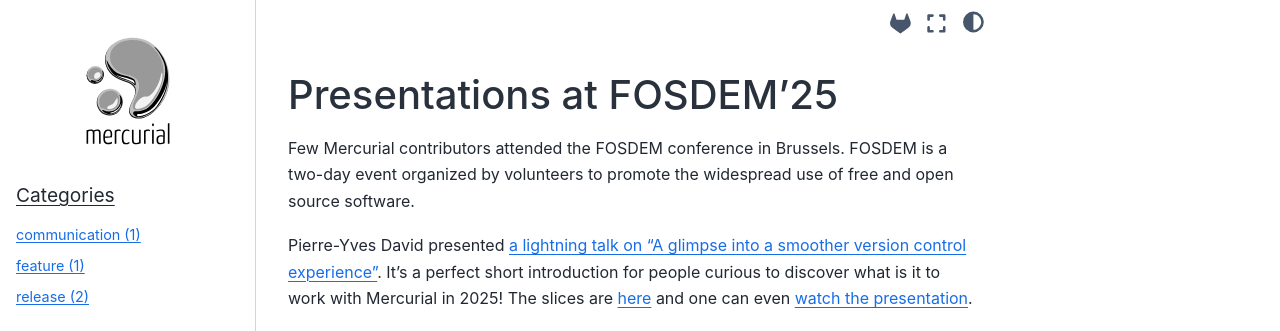
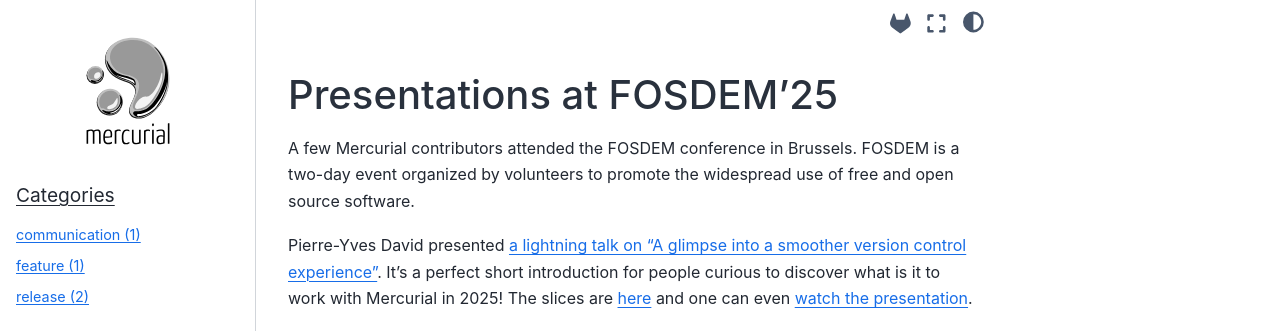
Before and after one commit to paugier/mercurial-scm, a Sphinx documentation site: the page built from source/news/2025/fosdem2025.md, in a window 1280 px wide. Shown: the top 331 px of the page. Built offline with Sphinx 7.4.7 and the Sphinx Book theme 1.1.4, drawn with Linux system fonts in a browser that asks for light colours; pages that are not in the unit, such as notebooks, are missing from menus; the version number is read from the project's files by our own code.

```diff
--- a/source/news/2025/fosdem2025.md
+++ b/source/news/2025/fosdem2025.md
@@ -5,7 +5,7 @@ category: communication
 
 # Presentations at FOSDEM'25
 
-Few Mercurial contributors attended the FOSDEM conference in Brussels. FOSDEM is a
+A few Mercurial contributors attended the FOSDEM conference in Brussels. FOSDEM is a
 two-day event organized by volunteers to promote the widespread use of free and open
 source software.
 
```
